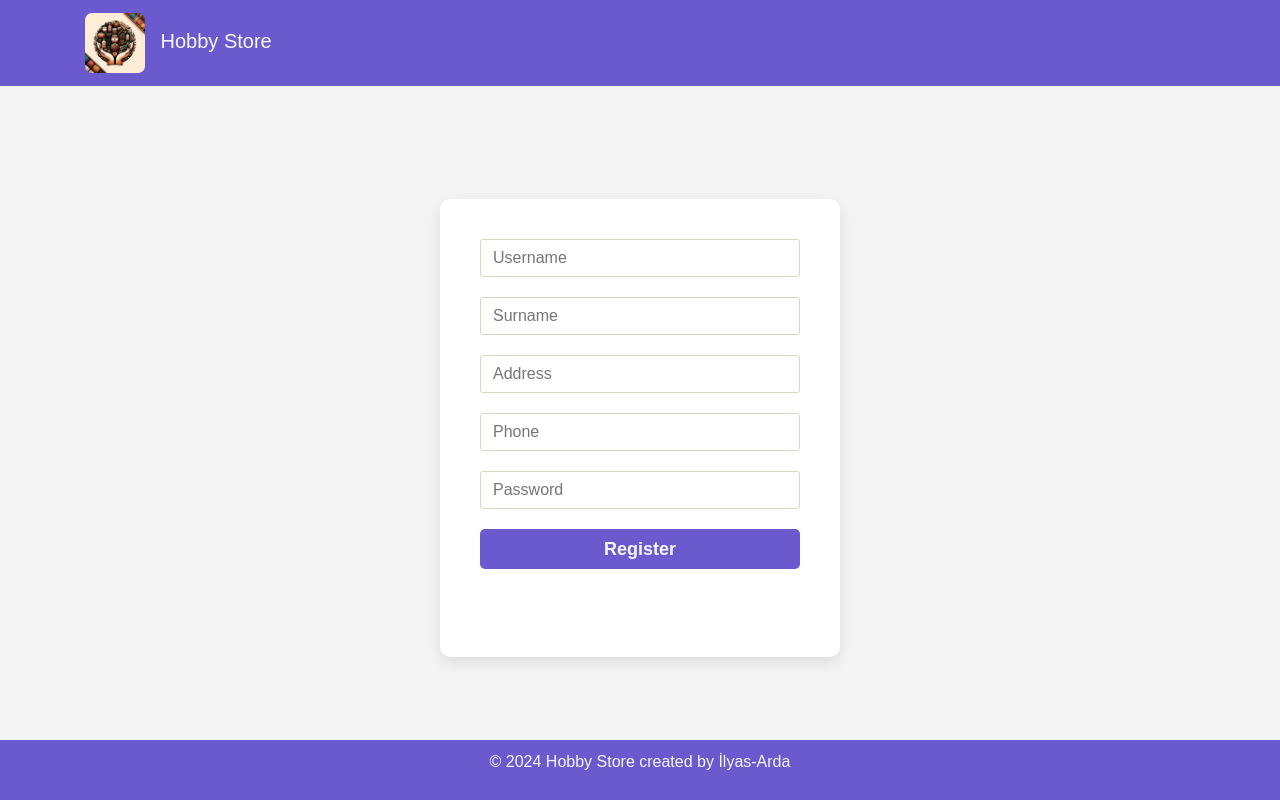
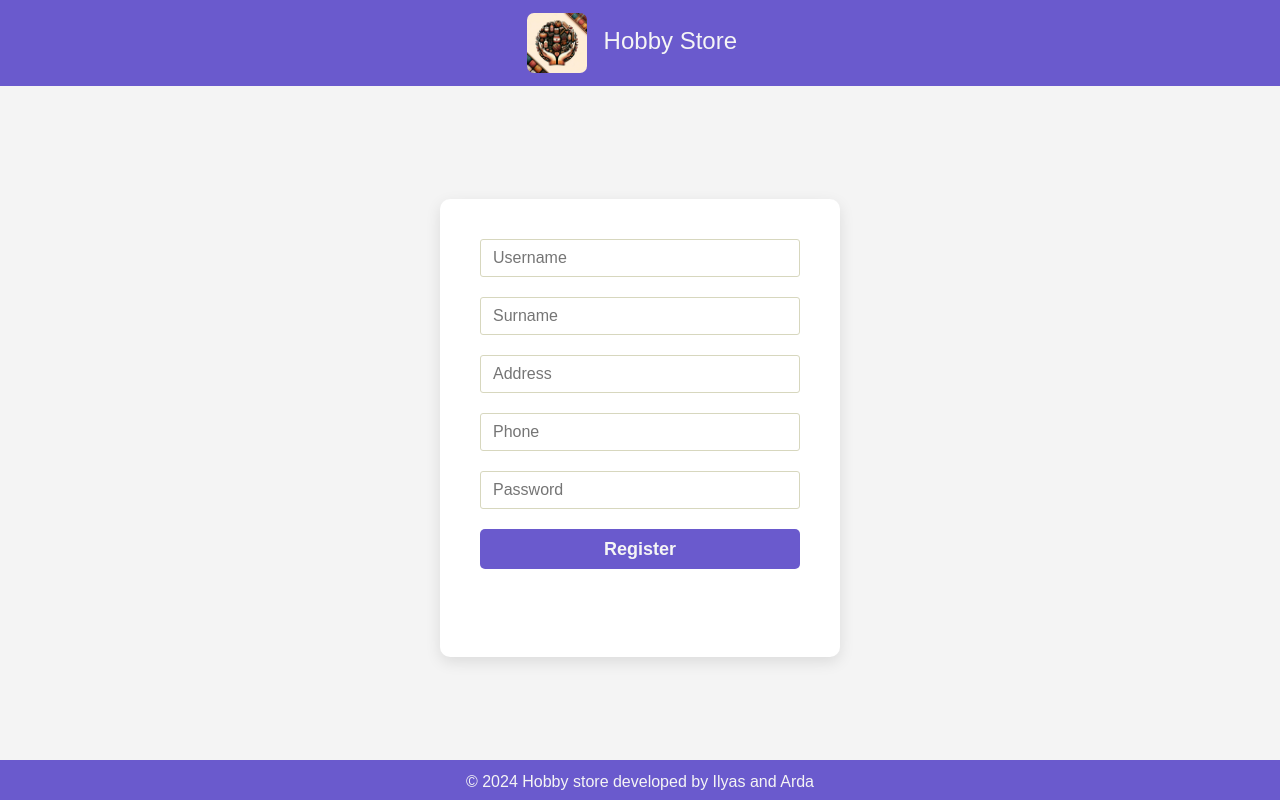
Before and after one commit to 1lyasm/hobby_store, a Flask app: page /register in a window 1280 px wide. Run offline with Flask 3, Linux system fonts and the light colour scheme; some libraries are stand-ins or nearby versions.

Commit message:
Style login and register

```diff
--- a/templates/login.html
+++ b/templates/login.html
@@ -68,6 +68,7 @@
         .navbar-custom .navbar-brand,
         .navbar-custom .nav-link {
             color: #F5F5F5;
+            font-size: 24px;
         }
 
         .navbar-custom .nav-link:hover {
--- a/templates/register.html
+++ b/templates/register.html
@@ -55,6 +55,7 @@
             font-size: x-large;
             color: #6A5ACD;
         }
+
         .navbar-custom {
             background-color: #6A5ACD; /* Adjust to match your logo's color */
         }
@@ -62,6 +63,7 @@
         .navbar-custom .navbar-brand,
         .navbar-custom .nav-link {
             color: #F5F5F5;
+            font-size: 24px;
         }
 
         .navbar-custom .nav-link:hover {
@@ -78,22 +80,21 @@
             position: fixed;
             bottom: 0;
             width: 100%;
-            background-color: #6A5ACD;
-            color: #F5F5F5;
+            background-color: #6a5acd;
+            color: #f5f5f5;
             text-align: center;
             padding: 10px 0;
+            height: 40px;
         }
     </style>
 </head>
 
 <body>
-    <nav class="navbar navbar-expand-lg navbar-custom fixed-top">
-        <div class="container">
-            <a class="navbar-brand" href="{{url_for('home')}}">
-                <img src="/static/logo.jpeg" alt="Logo">
-                Hobby Store
-            </a>
-        </div>
+    <nav class="navbar navbar-expand-lg navbar-custom fixed-top justify-content-center">
+        <a class="navbar-brand" href="{{url_for('home')}}">
+            <img src="/static/logo.jpeg" alt="Logo">
+            Hobby Store
+        </a>
     </nav>
 
     <div>
@@ -125,9 +126,8 @@
         </form>
     </div>
 
-
     <div class="footer">
-        <p>&copy; 2024 Hobby Store created by İlyas-Arda</p>
+        <p>&copy; 2024 Hobby store developed by Ilyas and Arda</p>
     </div>
 </body>
 </html>
```
